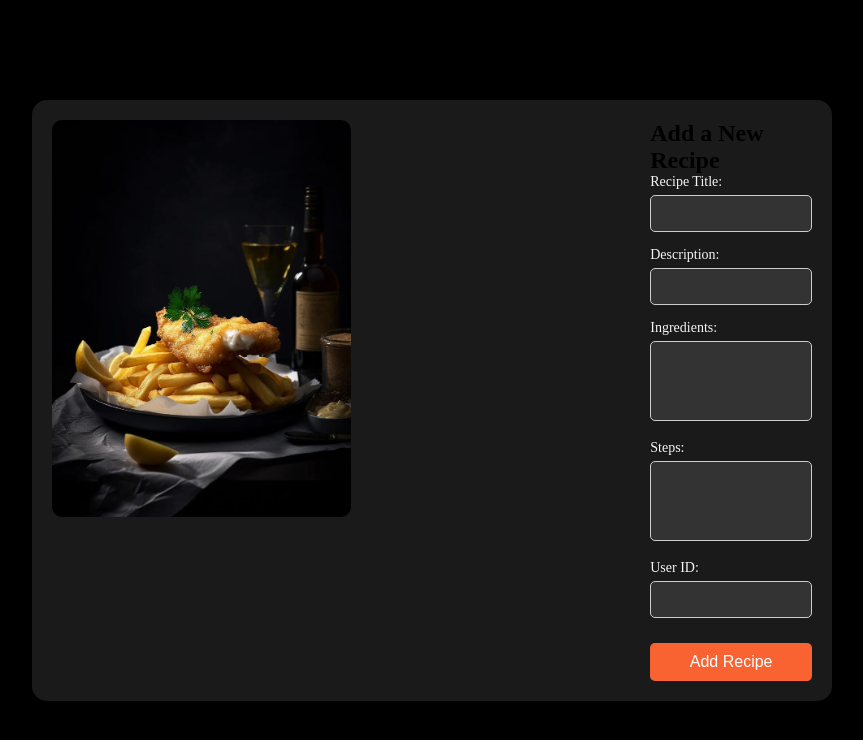
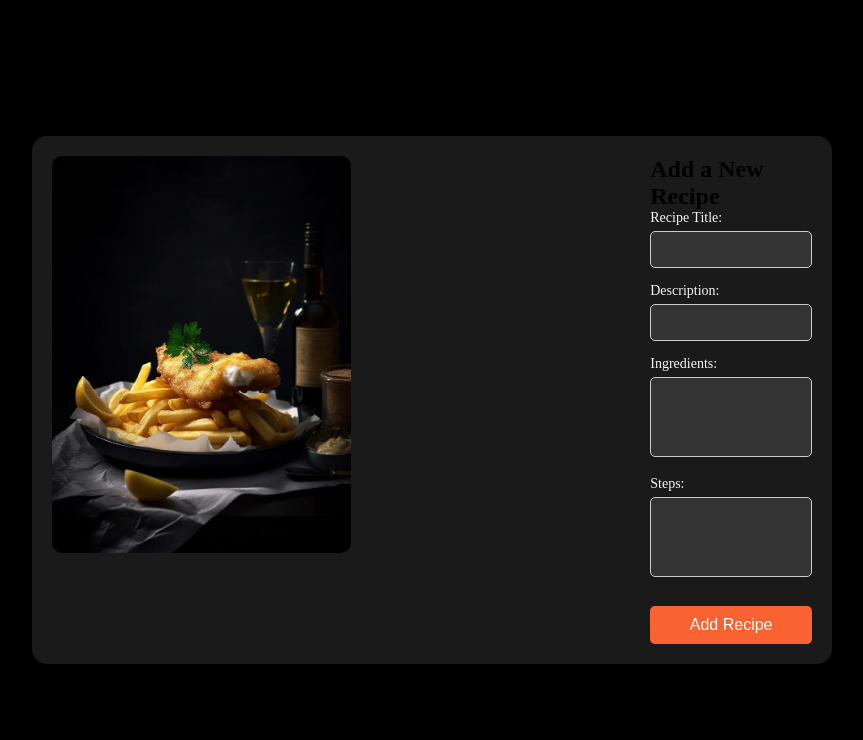
Before and after one commit to Daniellagotthesauce/IAP, a website: page html/recipes.html in a window 1280 px wide. Shown: the whole page, without its empty margins (208-1071 px from the left). Drawn offline with Linux system fonts and the light colour scheme.

Commit message:
Disabled user ID

```diff
--- a/html/recipes.html
+++ b/html/recipes.html
@@ -35,10 +35,10 @@
                     <textarea id="steps" name="Steps" required></textarea>
                 </div>
 
-                <div class="input-group">
+                <!-- <div class="input-group">
                     <label for="userId">User ID:</label>
-                    <input type="number" id="userId" name="UserID" required>
-                </div>
+                    <input type="number" id="userId" name="UserID">
+                </div> -->
 
                 <input type="submit" class="btn" value="Add Recipe">
             </form>
```
